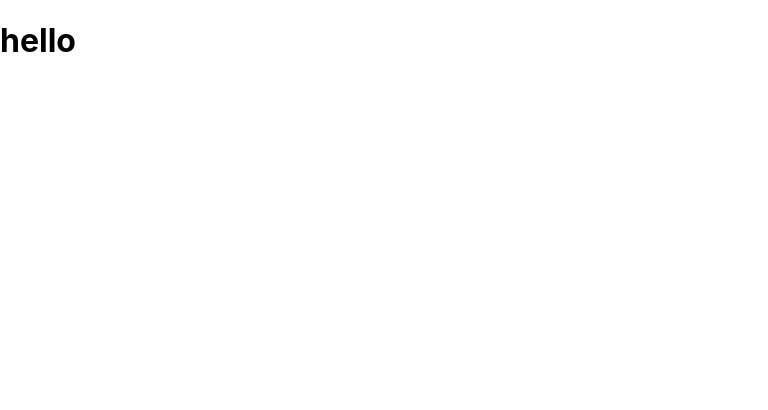
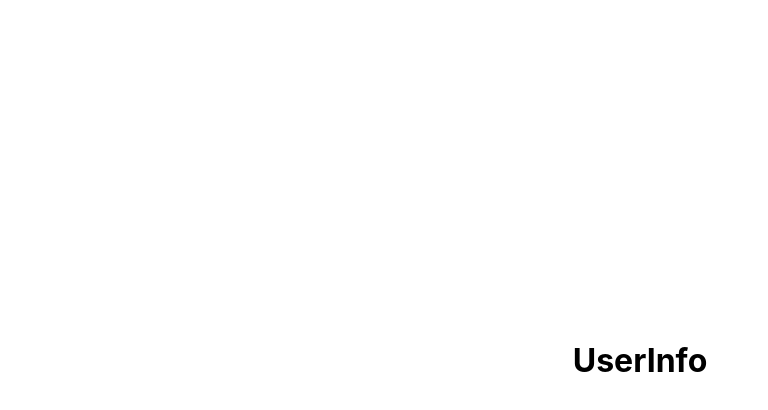
Before and after one commit to jimin-lee-mjl/asap, a React (Create React App) app in the folder client/: page /info in a window 1280 px wide. Shown: the top 410 px of the page, without its empty margins (0-768 px from the left). Built offline with nearby package versions, Linux system fonts and the light colour scheme; the HTML template or start-up script is replaced by a standard one.

Commit message:
Chore: react router 관련 초기 셋팅

```diff
--- a/client/package.json
+++ b/client/package.json
@@ -10,7 +10,7 @@
     "react": "^17.0.2",
     "react-dom": "^17.0.2",
     "react-router-dom": "^5.2.0",
-    "react-scripts": "4.0.3",
+    "react-scripts": "^4.0.3",
     "styled-components": "^5.3.0",
     "web-vitals": "^1.0.1"
   },
--- a/client/src/App.js
+++ b/client/src/App.js
@@ -1,9 +1,14 @@
-function App() {
+import { BrowserRouter as Router, Route, Switch } from 'react-router-dom';
+import Home from './components/Home';
+import UserInfo from './components/UserInfo';
+
+export default function App() {
   return (
-    <>
-      <h1>hello</h1>
-    </>
+    <Router>
+      <Switch>
+        <Route exact path="/" component={Home} />
+        <Route path="/info" component={UserInfo} />
+      </Switch>
+    </Router>
   );
 }
-
-export default App;
--- /dev/null
+++ b/client/src/components/Home/index.js
@@ -0,0 +1,16 @@
+import React from 'react';
+
+export default function Home() {
+  return (
+    <div
+      style={{
+        display: 'flex',
+        justifyContent: 'center',
+        alignItems: 'center',
+        height: '90vh',
+      }}
+    >
+      <h1>Home</h1>
+    </div>
+  );
+}
--- /dev/null
+++ b/client/src/components/UserInfo/index.js
@@ -0,0 +1,16 @@
+import React from 'react';
+
+export default function UserInfo() {
+  return (
+    <div
+      style={{
+        display: 'flex',
+        justifyContent: 'center',
+        alignItems: 'center',
+        height: '90vh',
+      }}
+    >
+      <h1>UserInfo</h1>
+    </div>
+  );
+}
```
